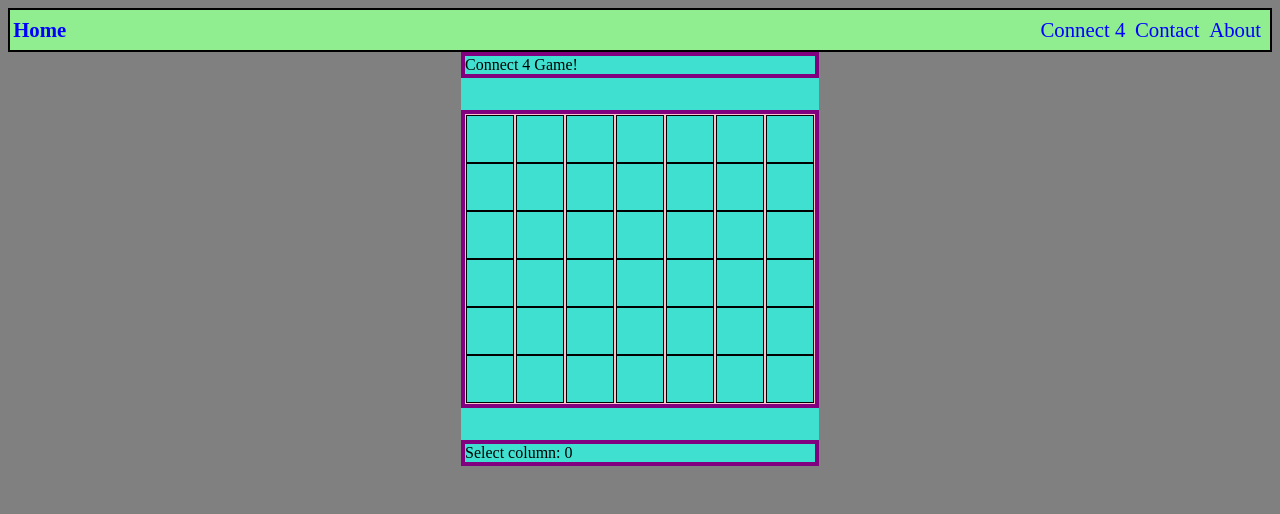
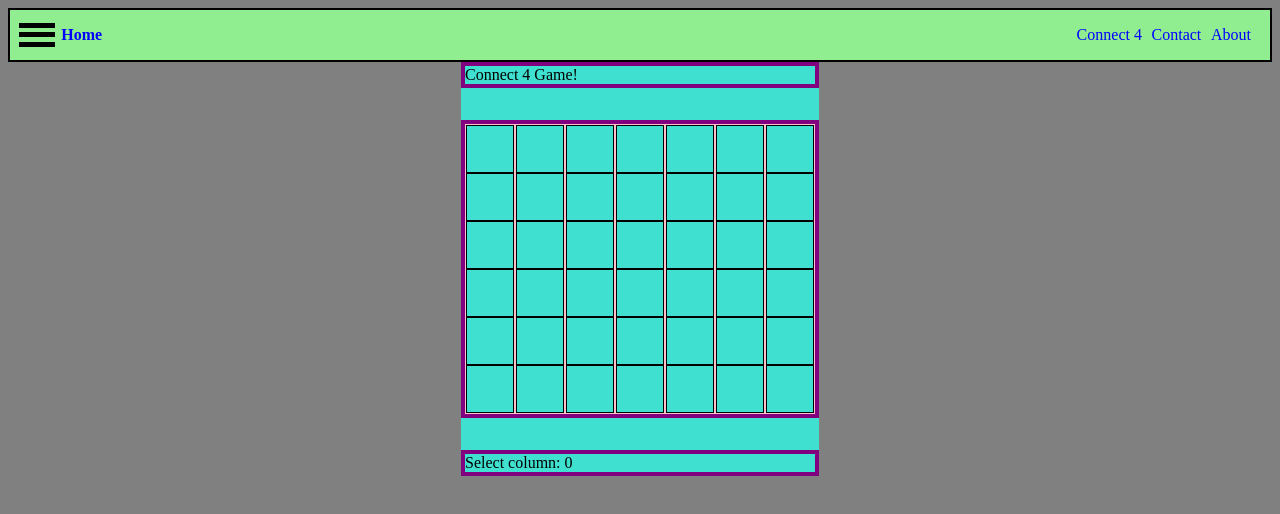
Before and after one commit to jimmythefung/connect4-js, a Next.js app: page / in a window 1280 px wide. Shown: the top 514 px of the page. Built offline with nearby package versions, Linux system fonts and the light colour scheme.

Commit message:
hamberger menu

```diff
--- a/public/shared.js
+++ b/public/shared.js
@@ -0,0 +1,13 @@
+var toggleBtn = document.querySelector(".toggle-button");
+var mobileNav = document.querySelector(".mobile-nav");
+
+var backdrop = document.querySelector(".backdrop");
+backdrop.addEventListener("click", function(){
+    mobileNav.style.display = "none";
+    backdrop.style.display = "none";
+})
+
+toggleBtn.addEventListener("click", function () {
+    mobileNav.style.display = "block";
+    backdrop.style.display = "block";
+});
--- a/src/components/Navbar.js
+++ b/src/components/Navbar.js
@@ -1,11 +1,34 @@
 import Link from "next/link";
+import Script from "next/script";
 
 export default function Navbar() {
     return (
         <>
             <div className="navbar">
+                {/* Mobile screen - Hamberger Navigation*/}
+                <button className="toggle-button">
+                    <span className="toggle-button__bar"></span>
+                    <span className="toggle-button__bar"></span>
+                    <span className="toggle-button__bar"></span>
+                </button>
+                <div className="mobile-nav">
+                    <ul className="mobile-nav__items">
+                        <li className="mobile-nav__item">
+                            <Link href="/">Connect 4</Link>
+                        </li>
+                        <li className="mobile-nav__item">
+                            <Link href="/">Contact</Link>
+                        </li>
+                        <li className="mobile-nav__item">
+                            <Link href="/">About</Link>
+                        </li>
+                    </ul>
+                </div>
+                {/* Normal Screen Navigation*/}
                 <div className="navbar-left">
-                    <Link className="navbar-left__brand" href="/">Home</Link>
+                    <Link className="navbar-left__brand" href="/">
+                        Home
+                    </Link>
                 </div>
                 <div className="navbar-right">
                     <ul className="navbar-right__items">
@@ -21,6 +44,7 @@ export default function Navbar() {
                     </ul>
                 </div>
             </div>
+            <Script src="shared.js" />
         </>
     );
 }
--- a/src/styles/globals.css
+++ b/src/styles/globals.css
@@ -22,7 +22,7 @@ html {
 .navbar-left__brand {
     text-decoration: none;
     font-weight: bold;
-    font-size: 1.3rem;
+    font-size: 1rem;
     color: blue;
 }
 
@@ -31,7 +31,7 @@ html {
     display: inline-block;
     vertical-align: middle;
     text-align: right;
-    width: calc(100% - 54px);
+    width: calc(100% - 100px);
 }
 
 .navbar-right__items {
@@ -44,8 +44,9 @@ html {
     display: inline-block;
 }
 
-.navbar-right__item a {
-    font-size: 1.3rem;
+.navbar-right__item a,
+.mobile-nav__item a {
+    font-size: 1rem;
     text-decoration: none;
     color: blue;
     margin: 0 0.3rem;
@@ -59,6 +60,56 @@ html {
 .navbar-right__item a:active {
     color: white;
     background-color: lightseagreen;
+}
+
+/* Mobile nav */
+.mobile-nav {
+    display: none;
+    position: fixed;
+    z-index: 101;
+    top: 0;
+    left: 0;
+    background: white;
+    width: fit-content;
+    height: 100vh;
+}
+
+.mobile-nav__items {
+    width: fit-content;
+    height: 100%;
+    list-style: none;
+    margin: 10% auto;
+    padding: 0;
+    text-align: left;
+}
+
+.mobile-nav__item {
+    margin: 1rem 1rem;
+}
+
+.mobile-nav__item a {
+    font-size: 1.5rem;
+}
+
+/* Mobile hamberger toggle button */
+.toggle-button {
+    width: 3rem;
+    background: transparent;
+    border: none;
+    cursor: pointer;
+    padding-top: 0;
+    padding-bottom: 0;
+    vertical-align: middle;
+}
+.toggle-button:focus {
+    outline: none;
+}
+.toggle-button__bar {
+    width: 100%;
+    height: 0.3rem;
+    background: black;
+    display: block;
+    margin: 0.3rem 0;
 }
 
 /* Modal */
```
